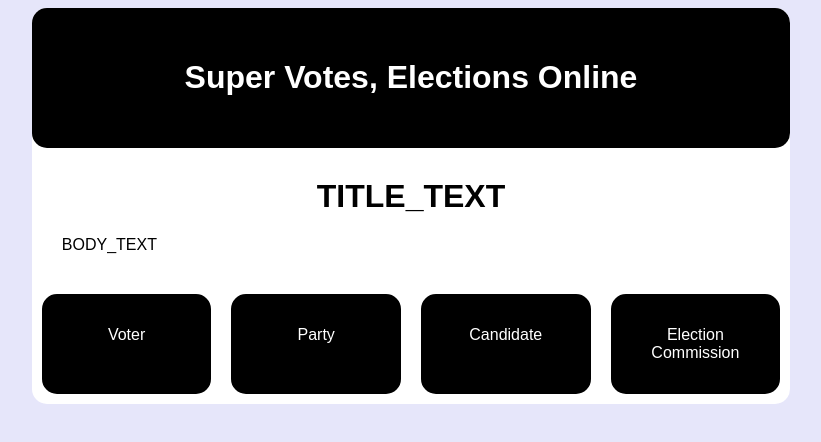
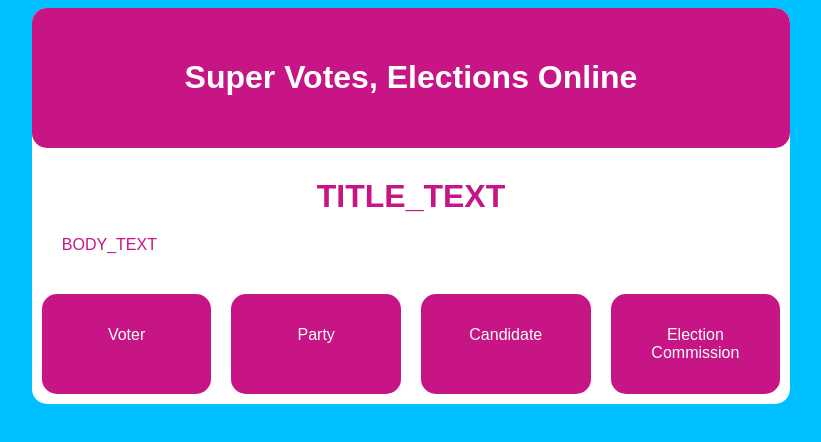
Before and after one commit to shanmeiliu/comp6905-group5, a website: page templates/template.html in a window 1280 px wide. Shown: the whole page, without its empty margins (229-1050 px from the left). Drawn offline with Linux system fonts and the light colour scheme; files that its build step writes are made by us from their sources.

Commit message:
Gave it more STTYYYLEE

```diff
--- a/static/style.css
+++ /dev/null
@@ -1,33 +0,0 @@
-body{
-	background-color: 	lavender ;
-	text-align: 		center;
-	font-family: 		sans-serif;
-}
-
-#body2{
-	display: block;
-	margin-top: 0;
-
-	width: 60%;
-	margin-right: auto;
-	margin-left: auto;
-
-	background-color: white ;
-	text-align: left;
-
-	border-radius: 15px;
-	-moz-border-radius: 15px;
-}
-
-#body3{
-	display: block;
-	margin: 30px 30px 30px 30px;
-	text-align: left;
-}
-
-#error{
-	color: red;
-}
-h1 {
-	text-align: center
-}
--- a/templates/template.html
+++ b/templates/template.html
@@ -1,34 +1,33 @@
 <!DOCTYPE html>
 <html>
 <head>
-<link rel="stylesheet" type="text/css" href="./style.css">
 <title>Everybody Votes - TITLE_TEXT</title>
 </head>
 
 <style type="text/css">
 div.button
 {
-	width:120px;
+	width:25%;
 	padding: 30px;
 	margin: 10px;
-	border: 2px solid #000;
+	border: 2px solid mediumvioletred;
 	border-radius: 15px;
 	-moz-border-radius: 15px;
 	text-align: center;
 	color: white;
-	background-color: black;
+	background-color: mediumvioletred;
 }
 div.button:hover
 {
-	width:120px;
+	width:25%;
 	padding: 30px;
 	margin: 10px;
-	border: 2px solid #000;
+	border: 2px solid palevioletred;
 	border-radius: 15px;
 	-moz-border-radius: 15px;
 	text-align: center;
-	color: black;
-	background-color: white;
+	color: white;
+	background-color: palevioletred;
 }
 
 div.buttonbar{
@@ -51,8 +50,45 @@ div.header{
 	-moz-border-radius: 15px;
 	text-align: center;
 	color: white;
-	background-color: black;
+	background-color: mediumvioletred;
 }
+
+body{
+	background-color: 	deepskyblue ;
+	text-align: 		center;
+	font-family: 		sans-serif;
+}
+
+#body2{
+	display: block;
+	margin-top: 0;
+
+	width: 60%;
+	margin-right: auto;
+	margin-left: auto;
+
+	background-color: white ;
+	text-align: left;
+	color: mediumvioletred;
+
+	border-radius: 15px;
+	-moz-border-radius: 15px;
+}
+
+#body3{
+	display: block;
+	margin: 30px 30px 30px 30px;
+	text-align: left;
+}
+
+#error{
+	color: red;
+}
+h1 {
+	text-align: center
+}
+
+
 </style>
 
 
```
